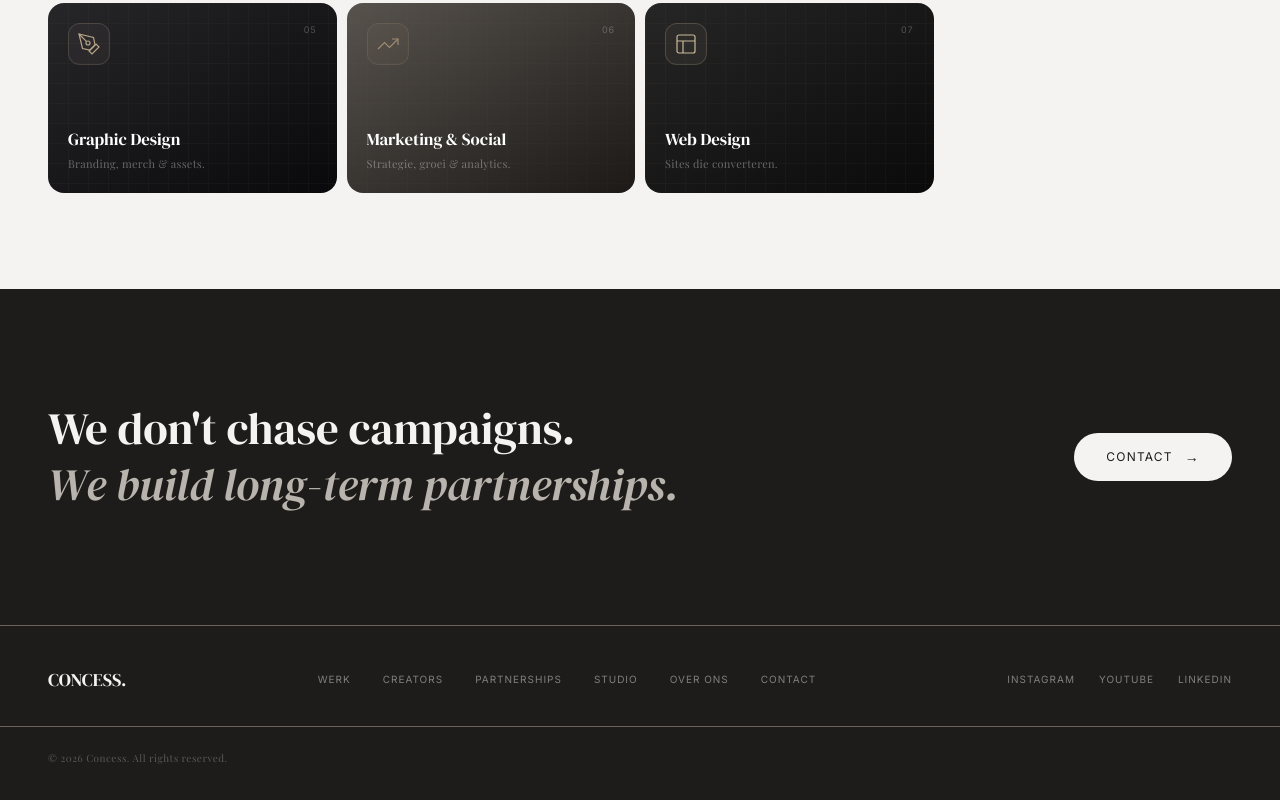
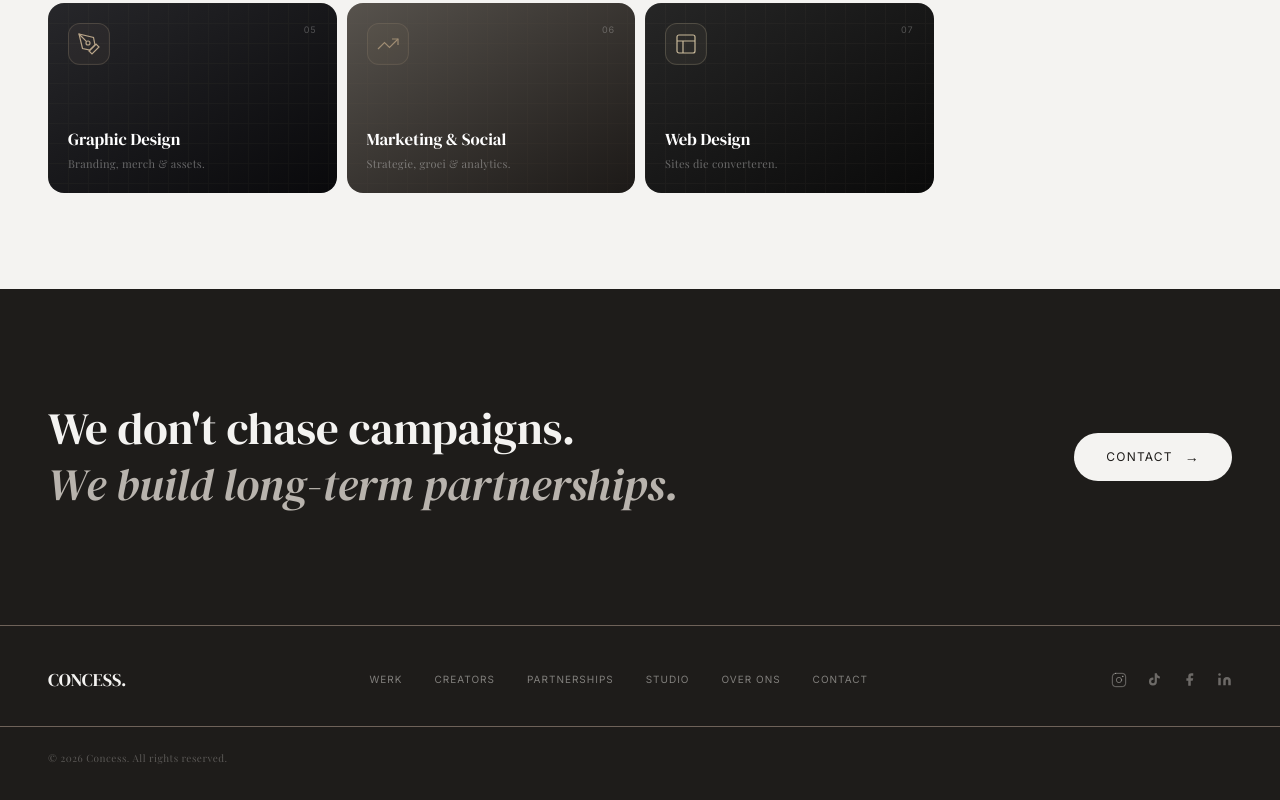
Before and after one commit to xmandysmit-tech/concess-website, a Next.js app: page / in a window 1280 px wide. Shown: the part 2842-3642 px from the top of the page. Built offline with nearby package versions, Linux system fonts and the light colour scheme; a web font is replaced by a local one.

Commit message:
Update Studio title, social icons in footer, creators label, nav cleanup

```diff
--- a/app/components/CTAFooter.tsx
+++ b/app/components/CTAFooter.tsx
@@ -48,14 +48,15 @@ export default function CTAFooter() {
             ))}
           </div>
 
-          <div className="flex gap-6">
-            {["Instagram", "YouTube", "LinkedIn"].map((s) => (
-              <a
-                key={s}
-                href="#"
-                className="text-[10px] tracking-widest uppercase text-linen-300/50 hover:text-linen-300 transition-colors"
-              >
-                {s}
+          <div className="flex gap-5 items-center">
+            {[
+              { name: "Instagram", href: "#", icon: <svg width="16" height="16" viewBox="0 0 24 24" fill="none" stroke="currentColor" strokeWidth="1.5" strokeLinecap="round" strokeLinejoin="round"><rect x="2" y="2" width="20" height="20" rx="5"/><circle cx="12" cy="12" r="4"/><circle cx="17.5" cy="6.5" r="0.5" fill="currentColor"/></svg> },
+              { name: "TikTok", href: "#", icon: <svg width="15" height="15" viewBox="0 0 24 24" fill="currentColor"><path d="M19.59 6.69a4.83 4.83 0 01-3.77-4.25V2h-3.45v13.67a2.89 2.89 0 01-2.88 2.5 2.89 2.89 0 01-2.89-2.89 2.89 2.89 0 012.89-2.89c.28 0 .54.04.79.1V9.01a6.34 6.34 0 00-.79-.05 6.34 6.34 0 000 12.68 6.34 6.34 0 006.33-6.34V8.95a8.16 8.16 0 004.77 1.52V7.02a4.85 4.85 0 01-1-.33z"/></svg> },
+              { name: "Facebook", href: "#", icon: <svg width="15" height="15" viewBox="0 0 24 24" fill="currentColor"><path d="M18 2h-3a5 5 0 00-5 5v3H7v4h3v8h4v-8h3l1-4h-4V7a1 1 0 011-1h3z"/></svg> },
+              { name: "LinkedIn", href: "#", icon: <svg width="15" height="15" viewBox="0 0 24 24" fill="currentColor"><path d="M16 8a6 6 0 016 6v7h-4v-7a2 2 0 00-2-2 2 2 0 00-2 2v7h-4v-7a6 6 0 016-6zM2 9h4v12H2z"/><circle cx="4" cy="4" r="2"/></svg> },
+            ].map((s) => (
+              <a key={s.name} href={s.href} title={s.name} className="text-linen-300/40 hover:text-linen-300 transition-colors">
+                {s.icon}
               </a>
             ))}
           </div>
--- a/app/components/Creators.tsx
+++ b/app/components/Creators.tsx
@@ -34,7 +34,7 @@ export default function Creators() {
             href="/creators"
             className="flex items-center gap-2 text-xs tracking-wider uppercase text-linen-400 hover:text-linen-200 transition-colors"
           >
-            Meer over ons team <span className="text-base">→</span>
+            Meer over onze creators <span className="text-base">→</span>
           </a>
         </div>
 
--- a/app/components/Studio.tsx
+++ b/app/components/Studio.tsx
@@ -105,7 +105,7 @@ export default function Studio() {
             <h2
               style={{ fontFamily: "'DM Serif Display', Georgia, serif", fontSize: "clamp(2rem, 4vw, 3.2rem)", color: "var(--color-dark-900)", lineHeight: "1.1" }}
             >
-              Wat we nog meer<br /><span className="italic">kunnen maken</span>
+              Wat <span className="italic">Concess Studio</span><br />voor jou maakt
             </h2>
           </div>
           <a href="/studio" className="hidden md:flex items-center gap-2 text-xs tracking-wider uppercase text-dark-700 hover:text-dark-900 transition-colors">
```
